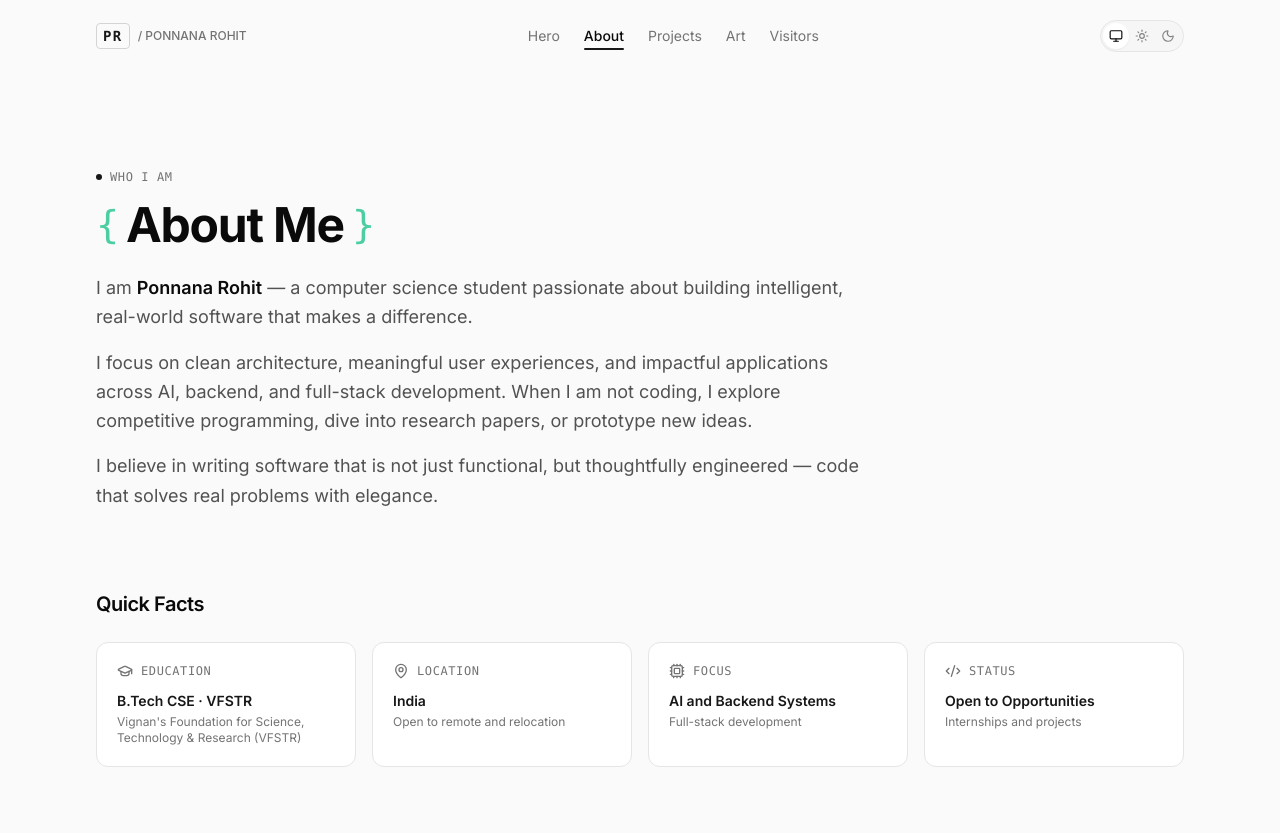
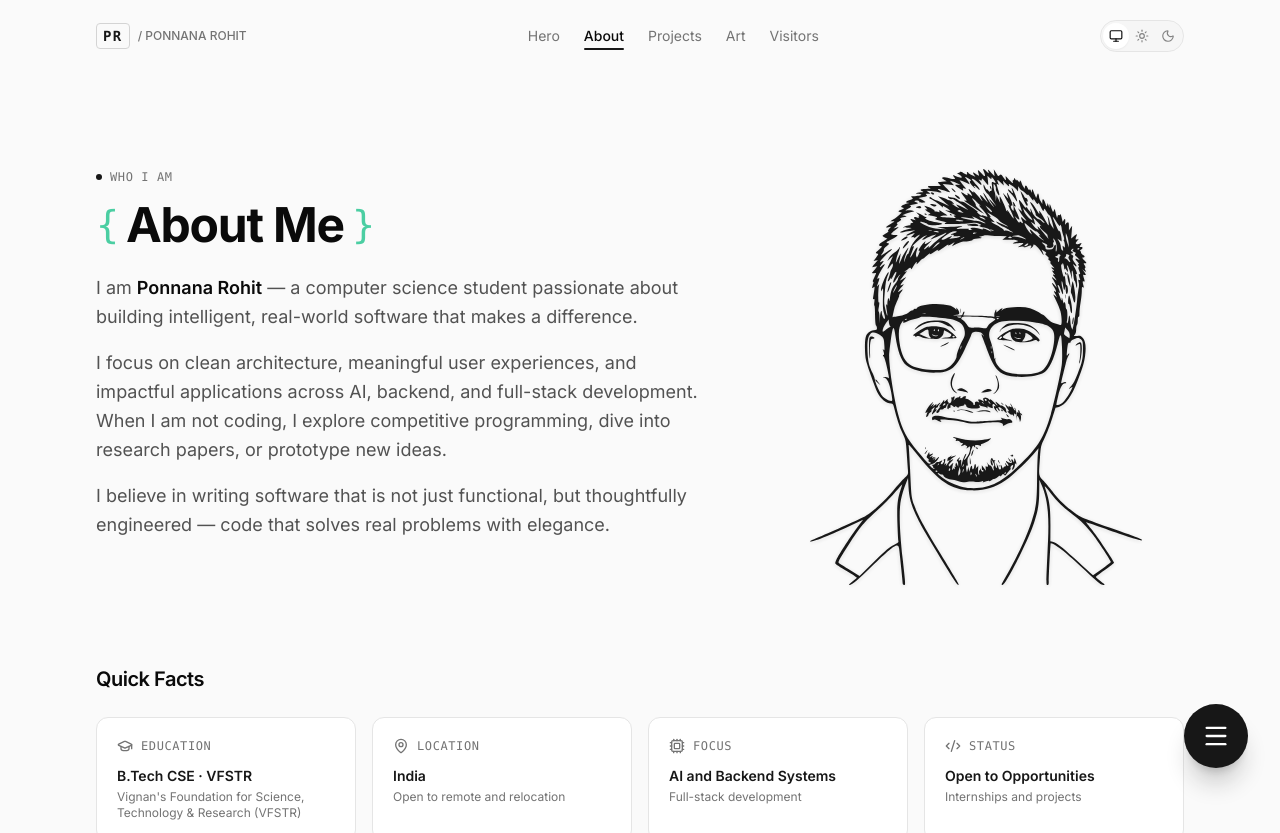
Before and after one commit to Rohit-96522/Portfolio, a React (Vite) app in the folder portfolio/: page /about in a window 1280 px wide. Shown: the top 833 px of the page. Built offline with nearby package versions, Linux system fonts and the light colour scheme.

Commit message:
feat: add portfolio core components, pages, and assets

```diff
--- a/portfolio/src/App.tsx
+++ b/portfolio/src/App.tsx
@@ -2,6 +2,7 @@ import { useState } from 'react'
 import { BrowserRouter, Routes, Route } from 'react-router-dom'
 import { IntroAnimation } from './components/IntroAnimation'
 import { Navbar } from './components/Navbar'
+import { MobileNavBubble } from './components/MobileNavBubble'
 import { Footer } from './components/Footer'
 import { HeroPage } from './pages/HeroPage'
 import { AboutPage } from './pages/AboutPage'
@@ -38,6 +39,9 @@ export default function App() {
 
           <Footer />
         </div>
+        <div className={introFinished ? 'transition-opacity duration-700 ease-out opacity-100' : 'transition-opacity duration-700 ease-out opacity-0 pointer-events-none'}>
+          <MobileNavBubble />
+        </div>
       </div>
     </BrowserRouter>
   )
--- /dev/null
+++ b/portfolio/src/components/MobileNavBubble.tsx
@@ -0,0 +1,115 @@
+import { useState, useEffect } from 'react'
+import { Link, useLocation } from 'react-router-dom'
+import { Contact, Laptop, Paintbrush, Palette, Menu, X, Code2 } from 'lucide-react'
+
+export function MobileNavBubble() {
+  const [isOpen, setIsOpen] = useState(false)
+  const location = useLocation()
+
+  useEffect(() => {
+    setIsOpen(false)
+  }, [location.pathname])
+
+  const navItems = [
+    {
+      to: "/art",
+      label: "Art",
+      content: (
+        <div className="relative w-full h-full flex items-center justify-center">
+          <Palette className="w-4 h-4 absolute -translate-x-1.5" />
+          <Paintbrush className="w-3.5 h-3.5 absolute translate-x-1.5 translate-y-1.5 text-emerald-500" />
+        </div>
+      )
+    },
+    {
+      to: "/projects",
+      label: "Projects",
+      content: (
+        <div className="relative w-full h-full flex items-center justify-center">
+          <Laptop className="w-5 h-5" />
+          <span className="absolute text-[8px] font-mono font-bold mt-1 text-emerald-500">{"</>"}</span>
+        </div>
+      )
+    },
+    {
+      to: "/about",
+      label: "About",
+      content: <Contact className="w-5 h-5" />
+    },
+    {
+      to: "/",
+      label: "Hero",
+      content: <span className="font-bold font-mono tracking-tighter">PR</span>
+    }
+  ]
+
+  return (
+    <>
+      {/* Backdrop to close when clicking outside */}
+      {isOpen && (
+        <div
+          className="fixed inset-0 z-[99998] bg-neutral-950/20 dark:bg-neutral-950/40 backdrop-blur-sm transition-opacity"
+          onClick={() => setIsOpen(false)}
+        />
+      )}
+
+      <div className="fixed bottom-8 right-8 w-16 h-16 z-[99999]">
+        {/* Speed Dial Items */}
+        <div className="absolute inset-0 z-[99998] pointer-events-none">
+          {navItems.map((item, index) => {
+            const isActive = item.to === '/' ? location.pathname === '/' : location.pathname.startsWith(item.to)
+
+            // Distribute items across a 90-degree arc (Quarter circle)
+            const totalItems = navItems.length
+            // index 0 -> 0 radians (straight up)
+            // index max -> PI/2 radians (straight left)
+            const angle = (index / (totalItems - 1)) * (Math.PI / 2)
+            const radius = 130 // Expansion distance in pixels
+
+            // x is negative (left), y is negative (up)
+            const x = -Math.sin(angle) * radius
+            const y = -Math.cos(angle) * radius
+
+            return (
+              <div
+                key={item.to}
+                className="absolute top-0 left-0 w-full h-full flex items-center justify-center transition-all duration-500 ease-[cubic-bezier(0.34,1.56,0.64,1)]"
+                style={{
+                  transform: isOpen ? `translate(${x}px, ${y}px) scale(1)` : `translate(0px, 0px) scale(0)`,
+                  opacity: isOpen ? 1 : 0,
+                  transitionDelay: isOpen ? `${index * 40}ms` : '0ms'
+                }}
+              >
+                <Link
+                  to={item.to}
+                  className={`w-14 h-14 rounded-full border shadow-sm flex items-center justify-center transition-all duration-200 relative group pointer-events-auto hover:scale-110
+                    ${isActive
+                      ? 'bg-neutral-900 dark:bg-white text-white dark:text-neutral-900 border-neutral-900 dark:border-white z-10'
+                      : 'bg-white dark:bg-neutral-800 border-neutral-200 dark:border-neutral-700 text-neutral-600 dark:text-neutral-300 active:bg-neutral-50 dark:active:bg-neutral-700'
+                    }`}
+                  aria-label={item.label}
+                  onClick={() => setIsOpen(false)}
+                >
+                  {item.content}
+                </Link>
+              </div>
+            )
+          })}
+        </div>
+
+        {/* Main Bubble */}
+        <button
+          onClick={() => setIsOpen(!isOpen)}
+          className="w-16 h-16 rounded-full bg-neutral-900 dark:bg-white text-white dark:text-neutral-900 flex items-center justify-center shadow-xl shadow-neutral-900/20 transition-transform active:scale-90 absolute inset-0 z-[99999]"
+          aria-label="Toggle navigation menu"
+        >
+          {isOpen ? (
+            <X className="w-7 h-7 transition-transform duration-300 rotate-90" />
+          ) : (
+            <Menu className="w-7 h-7 transition-transform duration-300" />
+          )}
+        </button>
+      </div>
+    </>
+  )
+}
--- a/portfolio/src/components/Navbar.tsx
+++ b/portfolio/src/components/Navbar.tsx
@@ -1,6 +1,5 @@
 import { useEffect, useState } from "react"
 import { Link, useLocation } from "react-router-dom"
-import { Menu, X } from "lucide-react"
 import { ThemeToggle } from "./ThemeToggle"
 import type { ThemePreference } from "../hooks/useTheme"
 import { portfolioData } from "../data/portfolioData"
@@ -20,7 +19,6 @@ const NAV_LINKS = [
 
 export function Navbar({ themePreference, onSelectTheme }: NavbarProps) {
   const [isScrolled, setIsScrolled] = useState(false)
-  const [mobileMenuOpen, setMobileMenuOpen] = useState(false)
   const location = useLocation()
 
   useEffect(() => {
@@ -31,20 +29,8 @@ export function Navbar({ themePreference, onSelectTheme }: NavbarProps) {
   }, [])
 
   useEffect(() => {
-    setMobileMenuOpen(false)
     window.scrollTo({ top: 0 })
   }, [location.pathname])
-
-  useEffect(() => {
-    const handleResize = () => { if (window.innerWidth >= 768) setMobileMenuOpen(false) }
-    const handleKeyDown = (e: KeyboardEvent) => { if (e.key === "Escape") setMobileMenuOpen(false) }
-    window.addEventListener("resize", handleResize)
-    window.addEventListener("keydown", handleKeyDown)
-    return () => {
-      window.removeEventListener("resize", handleResize)
-      window.removeEventListener("keydown", handleKeyDown)
-    }
-  }, [])
 
   const isActive = (to: string) => to === "/" ? location.pathname === "/" : location.pathname.startsWith(to)
 
@@ -89,37 +75,8 @@ export function Navbar({ themePreference, onSelectTheme }: NavbarProps) {
 
         <div className="flex items-center gap-3">
           <ThemeToggle themePreference={themePreference} onSelectTheme={onSelectTheme} />
-          <button
-            type="button"
-            onClick={() => setMobileMenuOpen((prev) => !prev)}
-            aria-expanded={mobileMenuOpen}
-            aria-label={mobileMenuOpen ? "Close navigation menu" : "Open navigation menu"}
-            className="md:hidden p-2 rounded-md border border-neutral-200 dark:border-neutral-800 text-neutral-700 dark:text-neutral-300 hover:text-neutral-950 dark:hover:text-white hover:bg-neutral-100 dark:hover:bg-neutral-900 transition-colors"
-          >
-            {mobileMenuOpen ? <X className="w-4 h-4" /> : <Menu className="w-4 h-4" />}
-          </button>
         </div>
       </div>
-
-      {mobileMenuOpen && (
-        <div className="md:hidden border-b border-neutral-200 dark:border-neutral-800 bg-neutral-50/98 dark:bg-neutral-950/98 backdrop-blur-md px-6 py-5">
-          <nav className="flex flex-col space-y-3" aria-label="Mobile Navigation">
-            {NAV_LINKS.map((link) => {
-              const active = isActive(link.to)
-              return (
-                <Link
-                  key={link.to}
-                  to={link.to}
-                  className={active ? "text-base py-2 transition-colors flex items-center justify-between text-neutral-950 dark:text-white font-medium pl-2 border-l-2 border-neutral-900 dark:border-neutral-100" : "text-base py-2 transition-colors flex items-center justify-between text-neutral-600 dark:text-neutral-400 hover:text-neutral-950 dark:hover:text-white"}
-                >
-                  <span>{link.label}</span>
-                  {active && <span className="text-xs font-mono text-neutral-400">●</span>}
-                </Link>
-              )
-            })}
-          </nav>
-        </div>
-      )}
     </header>
   )
 }
--- a/portfolio/src/index.css
+++ b/portfolio/src/index.css
@@ -1,6 +1,22 @@
 @import "tailwindcss";
 
 @custom-variant dark (&:where(.dark, .dark *));
+
+/* Antigravity Framework Positioning Utilities */
+.antigravity-fixed-br {
+  position: fixed !important;
+  bottom: 1.5rem !important;
+  right: 1.5rem !important;
+  z-index: 99999 !important;
+}
+
+@media (min-width: 640px) {
+  .antigravity-fixed-br {
+    bottom: 2.5rem !important;
+    right: 2.5rem !important;
+  }
+}
+
 
 @layer base {
   html {
--- a/portfolio/src/pages/AboutPage.tsx
+++ b/portfolio/src/pages/AboutPage.tsx
@@ -39,7 +39,8 @@ export function AboutPage() {
   return (
     <div className="max-w-6xl mx-auto px-4 sm:px-6 lg:px-8 py-16 md:py-24 space-y-20">
       {/* Header */}
-      <section aria-label="About introduction">
+      <section aria-label="About introduction" className="flex flex-col md:flex-row gap-12 items-start justify-between">
+        <div className="flex-1">
           <div className="flex items-center gap-2 text-xs font-mono uppercase tracking-wider text-neutral-500 dark:text-neutral-400 mb-4">
             <span className="w-1.5 h-1.5 rounded-full bg-neutral-900 dark:bg-neutral-100" aria-hidden="true" />
             <span>Who I am</span>
@@ -48,7 +49,7 @@ export function AboutPage() {
             title="About Me"
             className="text-3xl sm:text-5xl font-bold tracking-tight text-neutral-950 dark:text-white mb-6"
           />
-        <div className="max-w-3xl space-y-4 text-base sm:text-lg text-neutral-600 dark:text-neutral-400 leading-relaxed">
+          <div className="max-w-2xl space-y-4 text-base sm:text-lg text-neutral-600 dark:text-neutral-400 leading-relaxed">
             <p>
               I am{' '}
               <span className="text-neutral-950 dark:text-white font-semibold">{portfolioData.personal.name}</span> — a{' '}
@@ -61,6 +62,14 @@ export function AboutPage() {
             <p>
               I believe in writing software that is not just functional, but thoughtfully engineered — code that solves real problems with elegance.
             </p>
+          </div>
+        </div>
+        <div className="shrink-0 w-56 h-56 sm:w-72 sm:h-72 md:w-80 md:h-80 lg:w-96 lg:h-96 xl:w-[26rem] xl:h-[26rem] mx-auto md:mx-0 flex items-center justify-center transition-transform hover:scale-[1.02] duration-500 group">
+          <img
+            src="/favicon.svg"
+            alt={portfolioData.personal.name}
+            className="w-full h-full object-contain dark:invert opacity-90 dark:opacity-50 drop-shadow-sm transition-transform duration-500 group-hover:scale-105 group-hover:-rotate-3"
+          />
         </div>
       </section>
 
```
Also changed, not shown: portfolio/public/favicon.svg. Lines whose indentation alone changed are shown as unchanged.
